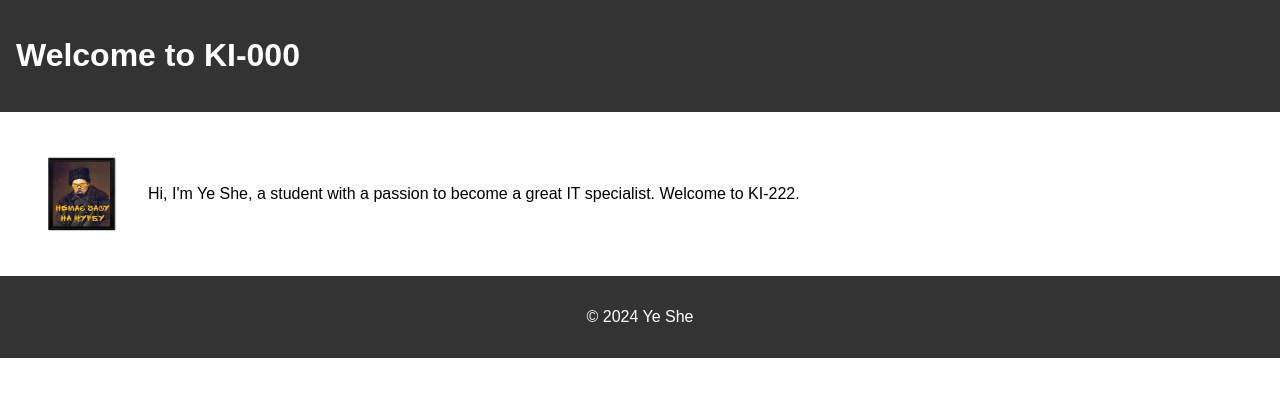
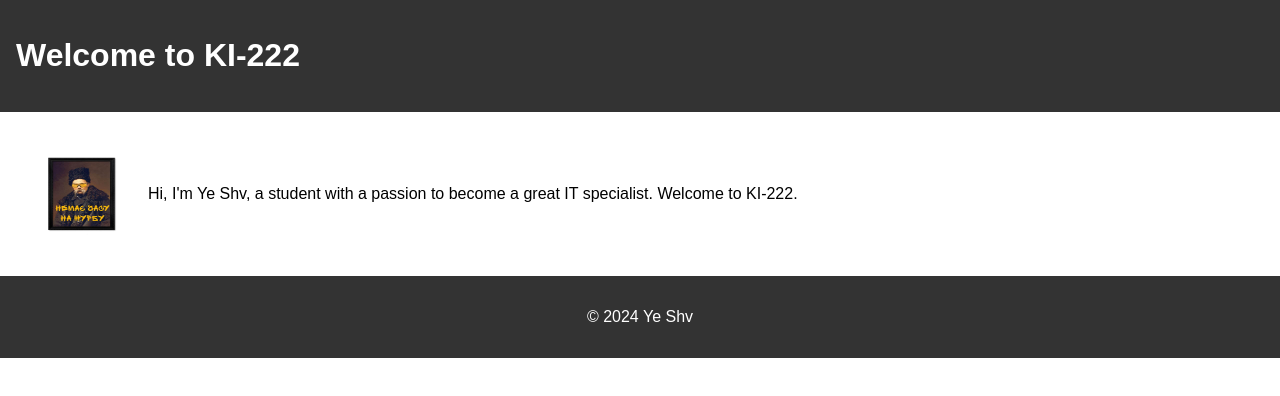
Before and after one commit to armymotion/cpnu_tpp_2024, a plain HTML site: page KI-222/ShvetsYevhenii/template/index.html in a window 1280 px wide. Drawn offline with Linux system fonts and the light colour scheme.

Commit message:
Update group and user name in index.html

```diff
--- a/KI-222/ShvetsYevhenii/template/index.html
+++ b/KI-222/ShvetsYevhenii/template/index.html
@@ -3,23 +3,23 @@
 <head>
     <meta charset="UTF-8">
     <meta name="viewport" content="width=device-width, initial-scale=1.0">
-    <title>Ye She - KI-222</title>
+    <title>Ye Shv - KI-222</title>
     <link rel="stylesheet" href="css/styles.css">
 </head>
 <body>
 <header>
-    <h1>Welcome to KI-000</h1>
+    <h1>Welcome to KI-222</h1>
 </header>
 
 <section>
     <div class="profile">
         <img src="images/profile-pic.jpg" alt="Profile Picture" class="profile-pic">
-        <p>Hi, I'm Ye She, a student with a passion to become a great IT specialist. Welcome to KI-222.</p>
+        <p>Hi, I'm Ye Shv, a student with a passion to become a great IT specialist. Welcome to KI-222.</p>
     </div>
 </section>
 
 <footer>
-    <p>&copy; 2024 Ye She</p>
+    <p>&copy; 2024 Ye Shv</p>
 </footer>
 
 </body>
```
